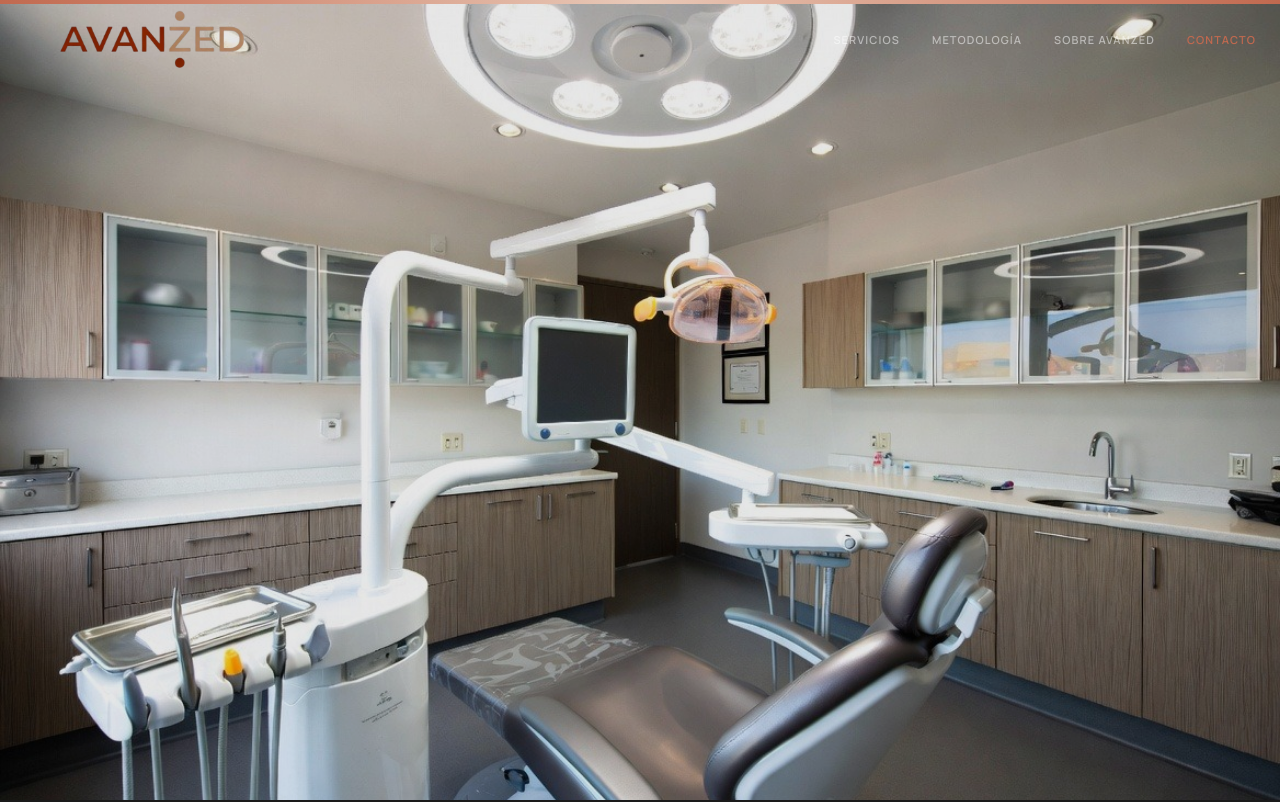
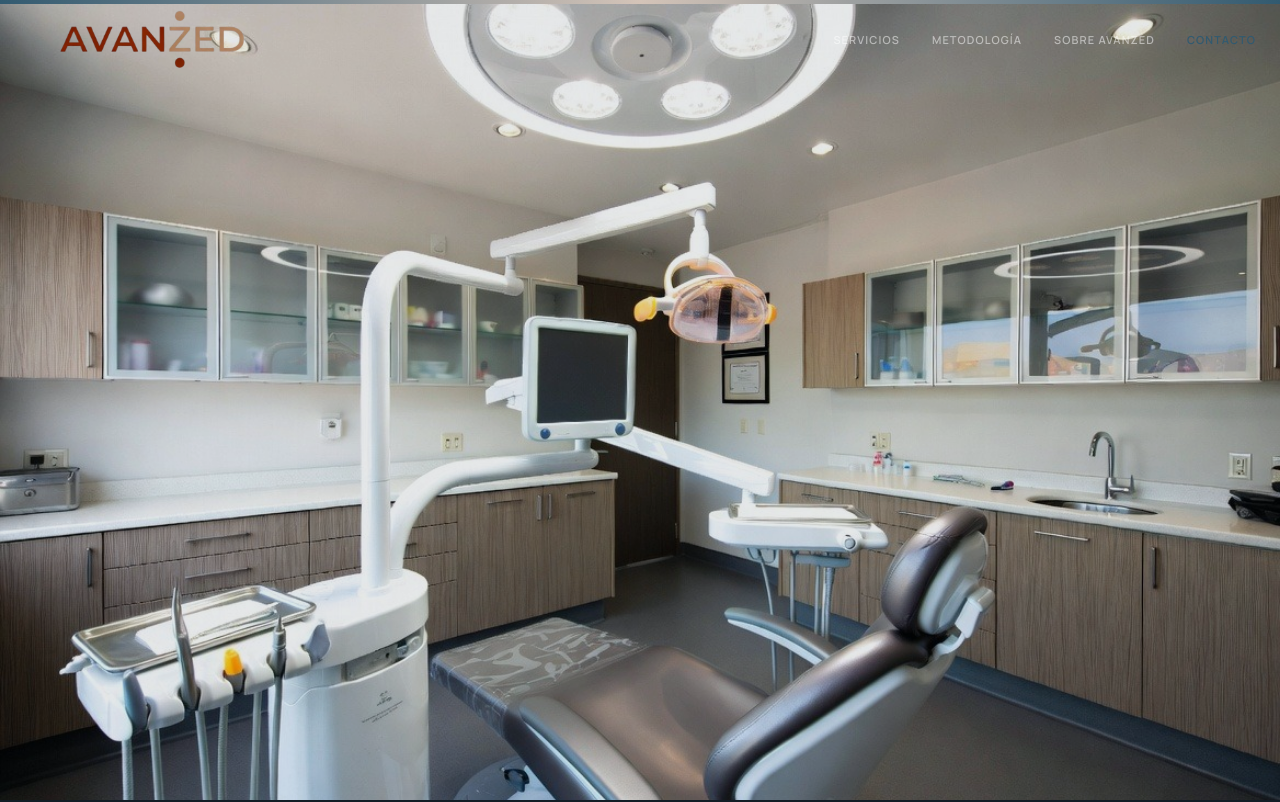
Before and after one commit to UserCreatorrr/avanzed-web, a Next.js app: page / in a window 1280 px wide. Shown: the top 802 px of the page. Built offline with nearby package versions, Linux system fonts and the light colour scheme.

Commit message:
feat: apply Azul Mineral Premium color palette

```diff
--- a/src/app/globals.css
+++ b/src/app/globals.css
@@ -1,30 +1,30 @@
 @import "tailwindcss";
 
 @theme inline {
-  /* Colors */
-  --color-terracota: #C1694F;
-  --color-terracota-dark: #9E4F39;
-  --color-terracota-light: #D4876B;
+  /* Colors - Azul Mineral Premium */
+  --color-terracota: #315A70;
+  --color-terracota-dark: #264757;
+  --color-terracota-light: #B08A72;
 
-  --color-bright-red: #BF3025;
-  --color-bright-red-dark: #9B261D;
+  --color-bright-red: #B08A72;
+  --color-bright-red-dark: #9A7060;
 
-  --color-beige-rose: #E8C9B8;
-  --color-beige-rose-light: #F2DDD1;
-  --color-beige-rose-dark: #D1A98C;
+  --color-beige-rose: #D4C4B8;
+  --color-beige-rose-light: #EDE5DE;
+  --color-beige-rose-dark: #C0B0A4;
 
-  --color-perola: #F0EBE3;
-  --color-perola-light: #FAF8F5;
-  --color-perola-dark: #DDD4C8;
+  --color-perola: #EEF0F3;
+  --color-perola-light: #FBFAF7;
+  --color-perola-dark: #E3E5E8;
 
-  --color-dark: #1A1A1A;
-  --color-dark-medium: #2C2C2C;
-  --color-dark-soft: #3D3D3D;
+  --color-dark: #111E27;
+  --color-dark-medium: #111827;
+  --color-dark-soft: #1D2E3E;
 
-  --color-gray: #6E6E6E;
-  --color-gray-dark: #4A4A4A;
-  --color-gray-light: #A8A8A8;
-  --color-gray-lightest: #D8D0C8;
+  --color-gray: #6B7280;
+  --color-gray-dark: #4B5563;
+  --color-gray-light: #9CA3AF;
+  --color-gray-lightest: #D1D5DB;
 
   /* Typography */
   --font-sans: var(--font-inter);
@@ -34,12 +34,10 @@
 
 :root {
   --background: var(--color-perola-light);
-  --foreground: var(--color-dark);
+  --foreground: var(--color-dark-medium);
 }
 
 @media (prefers-color-scheme: dark) {
-  /* For this brand, dark mode is specific per component as per the brandbook.
-     The overall theme is kept consistent. */
   :root {
     --background: var(--color-dark);
     --foreground: #ffffff;
```
